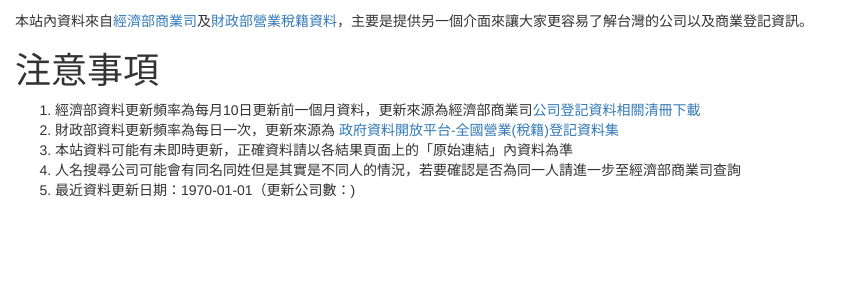
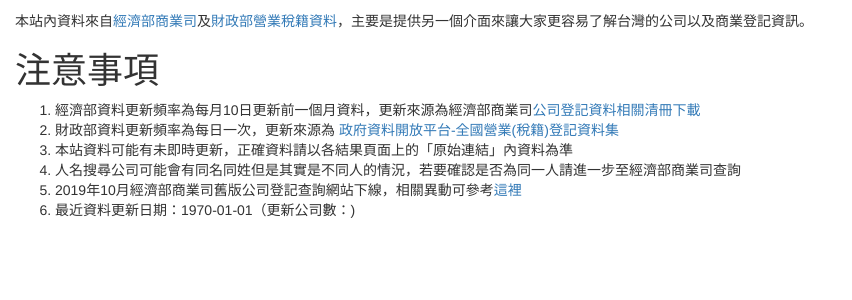
Before and after one commit to openfunltd/twcompany, a PHP site: the page made by webdata/views/index/index.phtml in a window 1280 px wide. Shown: the part 367-667 px from the top of the page, without its empty margins (0-852 px from the left). Run offline with PHP 8.4, Linux system fonts and the light colour scheme; the template is opened without the code that fills it, so the values that code supplies are empty; some libraries are stand-ins or nearby versions.

Commit message:
增加異動說明連結

```diff
--- a/webdata/views/index/index.phtml
+++ b/webdata/views/index/index.phtml
@@ -11,6 +11,7 @@ list($updated_at, $count) = explode(',', KeyValue::get('data_update'));
     <li>財政部資料更新頻率為每日一次，更新來源為 <a href="http://data.gov.tw/node/9400" target="_blank">政府資料開放平台-全國營業(稅籍)登記資料集</a></li>
     <li>本站資料可能有未即時更新，正確資料請以各結果頁面上的「原始連結」內資料為準</li>
     <li>人名搜尋公司可能會有同名同姓但是其實是不同人的情況，若要確認是否為同一人請進一步至經濟部商業司查詢</li>
+    <li>2019年10月經濟部商業司舊版公司登記查詢網站下線，相關異動可參考<a href="https://g0v.hackmd.io/I78huXsgTk6EPFYLRl882g" target="_blank">這裡</a></li>
     <li>最近資料更新日期：<?= date('Y-m-d', $updated_at) ?>（更新公司數：<?= $count ?>)</li>
 </ol>
 <?= $this->partial('/common/footer.phtml', $this) ?>
```
